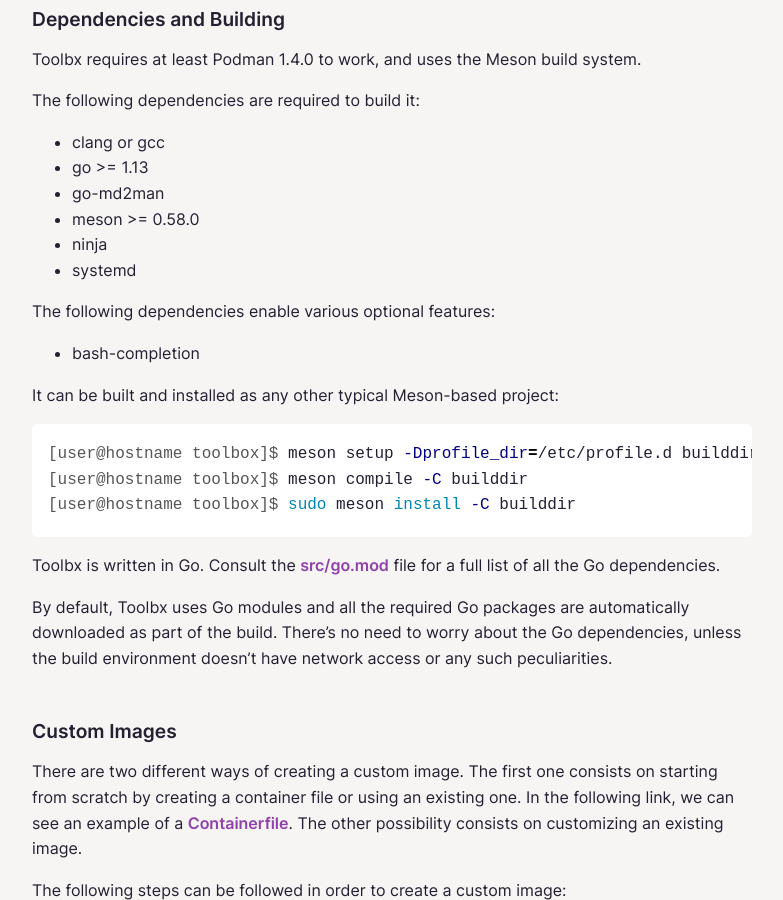
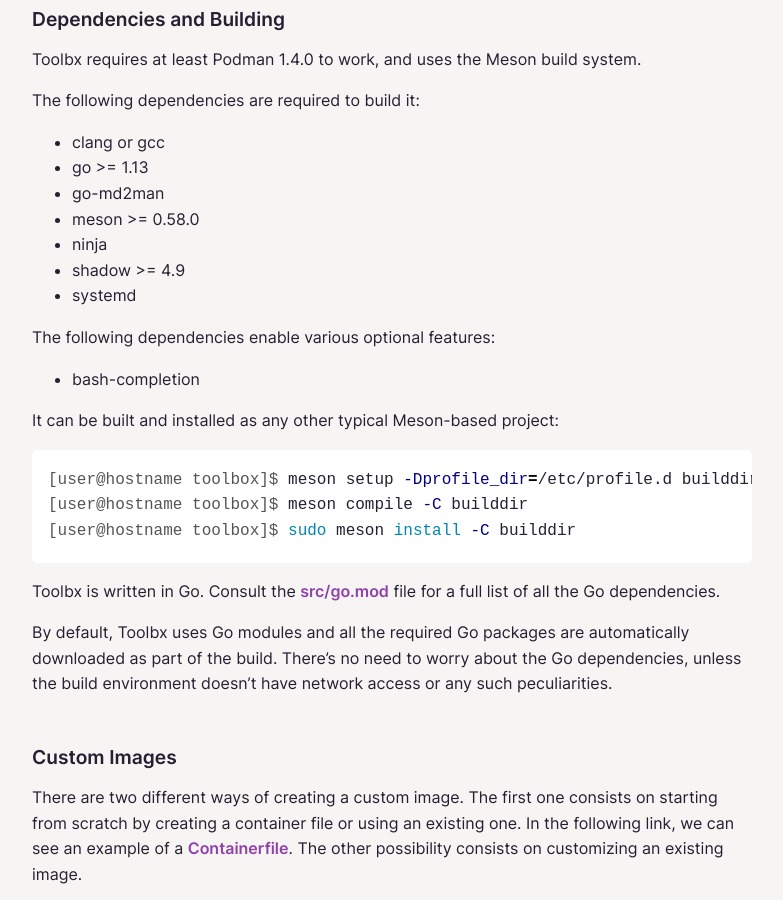
Before and after one commit to containers/containertoolbx.org, a Jekyll site: the page built from install.md, in a window 1280 px wide and 900 px high, scrolled down 887 px. Shown: the whole window, without its empty margins (248-1031 px from the left). Built offline with Jekyll 4.4.1, drawn with Linux system fonts in a browser that asks for light colours.

Commit message:
Add shadow to the list of build dependencies
See:
https://github.com/containers/toolbox/commit/ca8007c192b3bb77
https://github.com/containers/toolbox/issues/1074

https://github.com/containers/containertoolbx.org/pull/35

Signed-off-by: Penn Bauman <me@pennbauman.com>

```diff
--- a/install.md
+++ b/install.md
@@ -39,6 +39,7 @@
 - go-md2man
 - meson >= 0.58.0
 - ninja
+- shadow >= 4.9
 - systemd
 
 The following dependencies enable various optional features:
```
